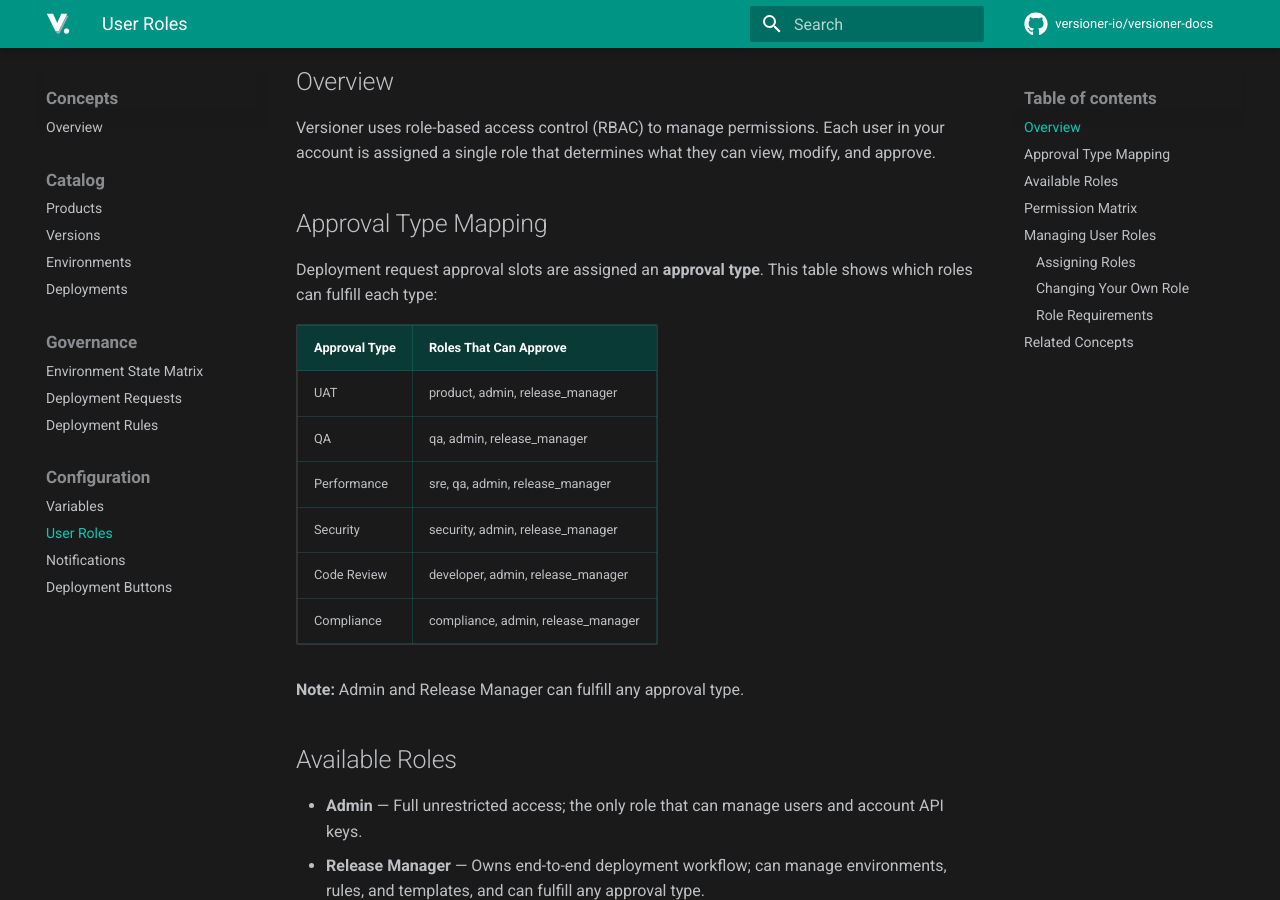
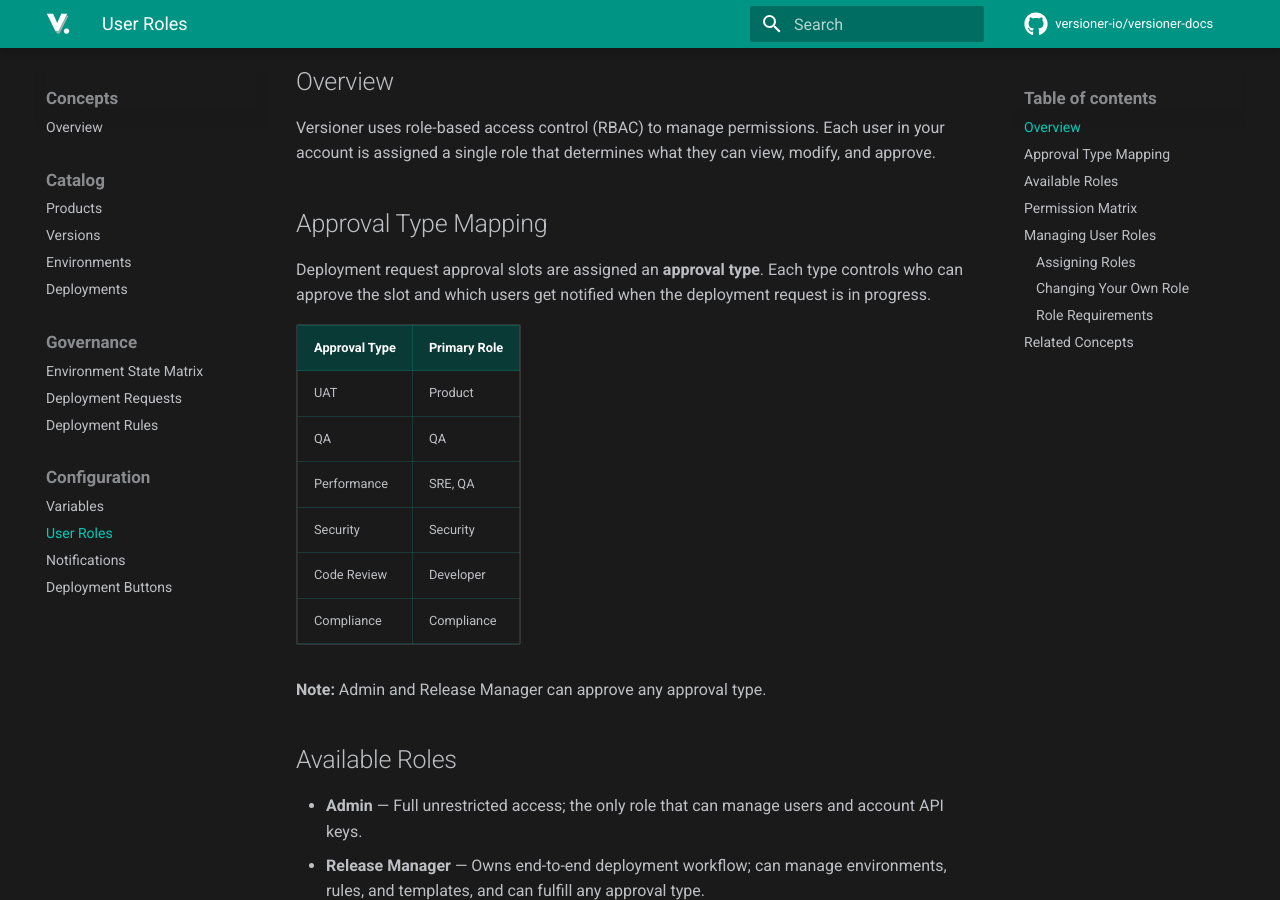
Before and after one commit to versioner-io/versioner-docs, an MkDocs documentation site: the page built from public/concepts/configuration/user-roles.md, in a window 1280 px wide and 900 px high, scrolled down 359 px. Built offline with MkDocs 1.6.1 and Material for MkDocs 9.7.7, drawn with Linux system fonts in a browser that asks for light colours; comment, search, counter and statistics services are not loaded.

Commit message:
[VER-87] Improve approval role mappings guide

```diff
--- a/public/concepts/configuration/user-roles.md
+++ b/public/concepts/configuration/user-roles.md
@@ -11,18 +11,18 @@ Versioner uses role-based access control (RBAC) to manage permissions. Each user
 
 ## Approval Type Mapping
 
-Deployment request approval slots are assigned an **approval type**. This table shows which roles can fulfill each type:
+Deployment request approval slots are assigned an **approval type**. Each type controls who can approve the slot and which users get notified when the deployment request is in progress.
 
-| Approval Type | Roles That Can Approve |
-|---------------|------------------------|
-| UAT | product, admin, release_manager |
-| QA | qa, admin, release_manager |
-| Performance | sre, qa, admin, release_manager |
-| Security | security, admin, release_manager |
-| Code Review | developer, admin, release_manager |
-| Compliance | compliance, admin, release_manager |
+| Approval Type | Primary Role |
+|---------------|--------------|
+| UAT | Product |
+| QA | QA |
+| Performance | SRE, QA |
+| Security | Security |
+| Code Review | Developer |
+| Compliance | Compliance |
 
-**Note:** Admin and Release Manager can fulfill any approval type.
+**Note:** Admin and Release Manager can approve any approval type.
 
 ## Available Roles
 
```
